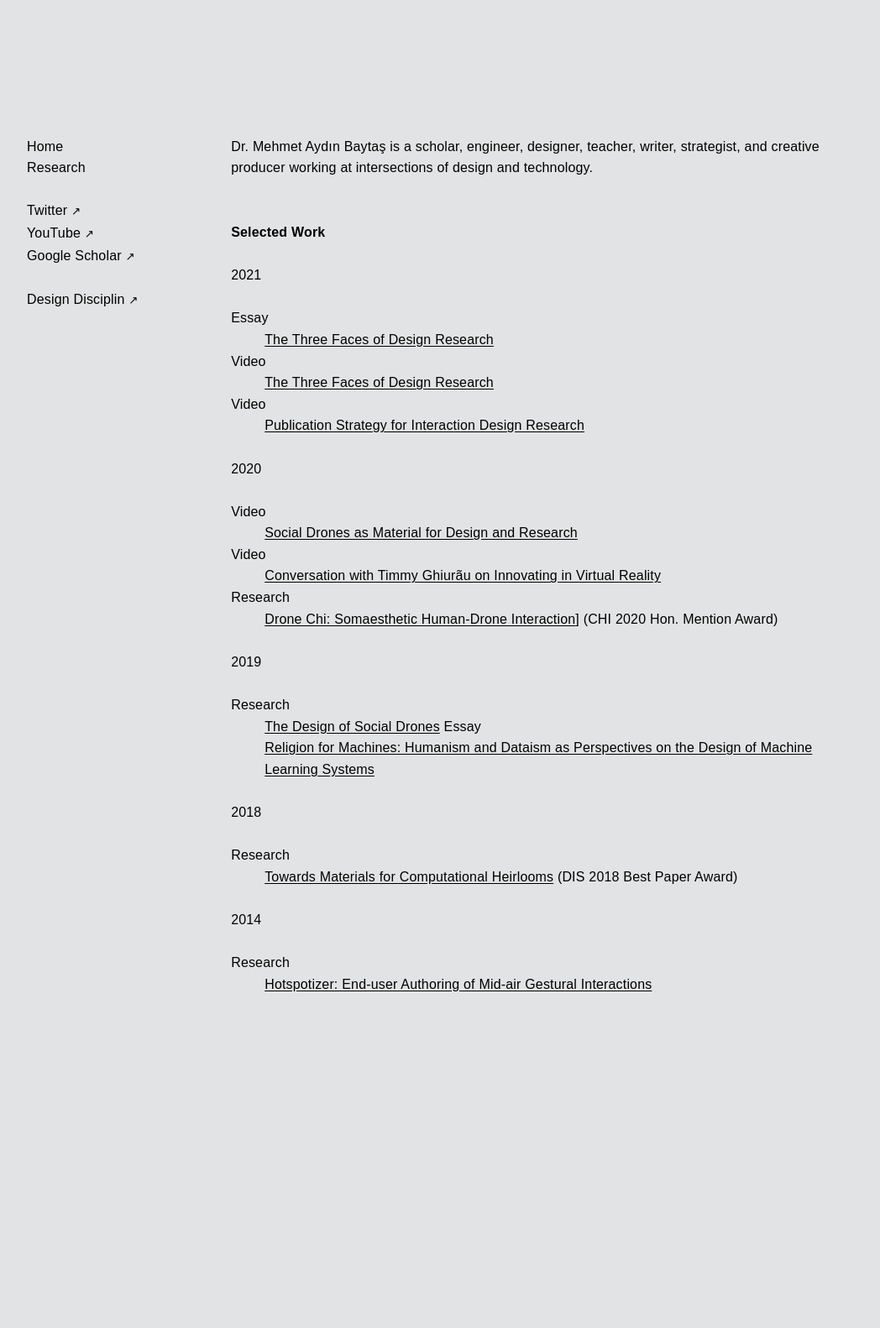
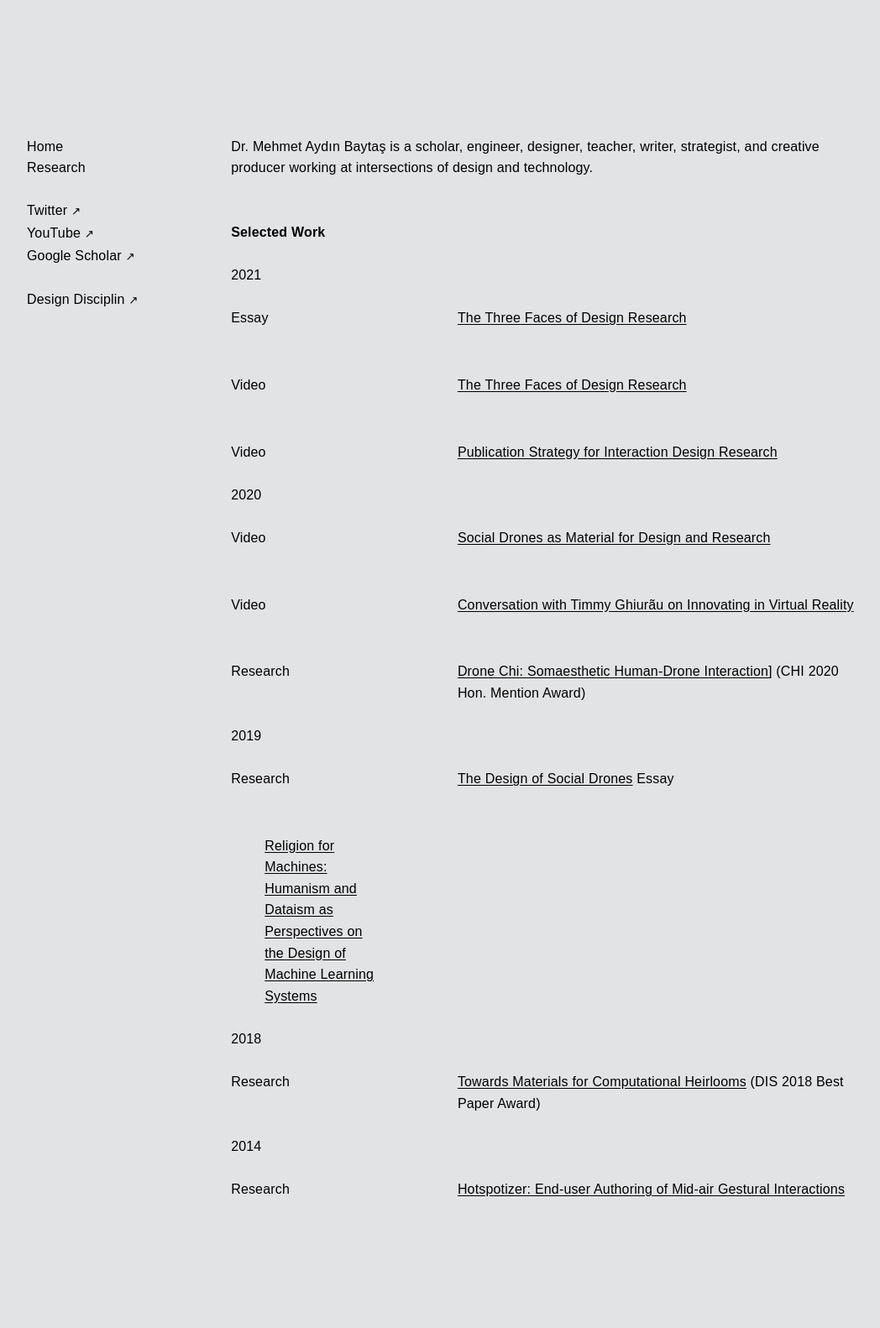
Before and after one commit to l77l77/mbaytas.github.io, a Jekyll site: the page built from README.md, in a window 1280 px wide. Shown: the whole page at 84% size, without its empty margins (108-1156 px from the left). Built offline with Jekyll 4.4.1, drawn with Linux system fonts in a browser that asks for light colours; some web fonts are replaced; our own code applies the rules of GitHub Pages for plain Markdown files; comment, search, counter and statistics services are not loaded; before the commit the page ends 1337 px from its top, so only the background shows below that.

Commit message:
Update default.html

```diff
--- a/_layouts/default.html
+++ b/_layouts/default.html
@@ -111,6 +111,12 @@
       }
       pre {
         padding: 1.6rem;
+      }
+
+      dl {
+        display: grid;
+        grid-gap: 6vmin;
+        grid-template-columns: 1fr 3fr;
       }
 
       /* Misc */
```
